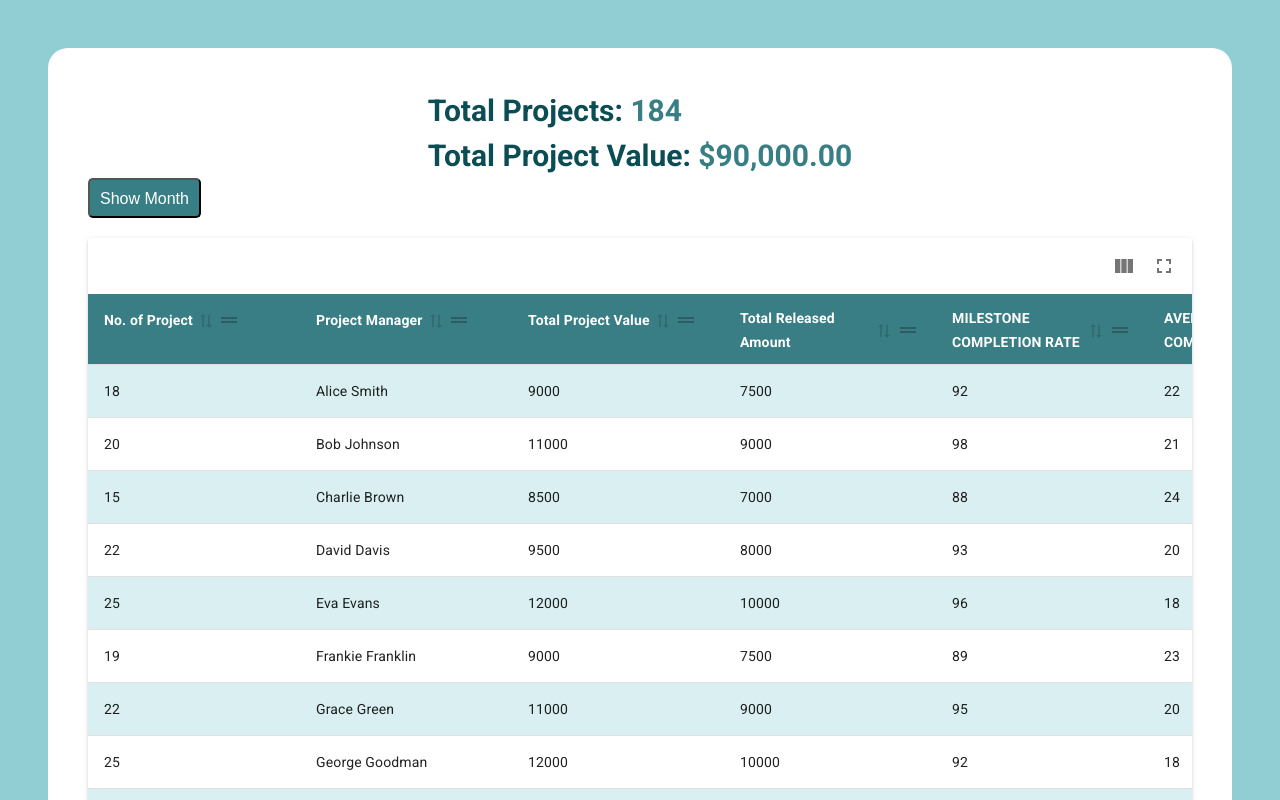
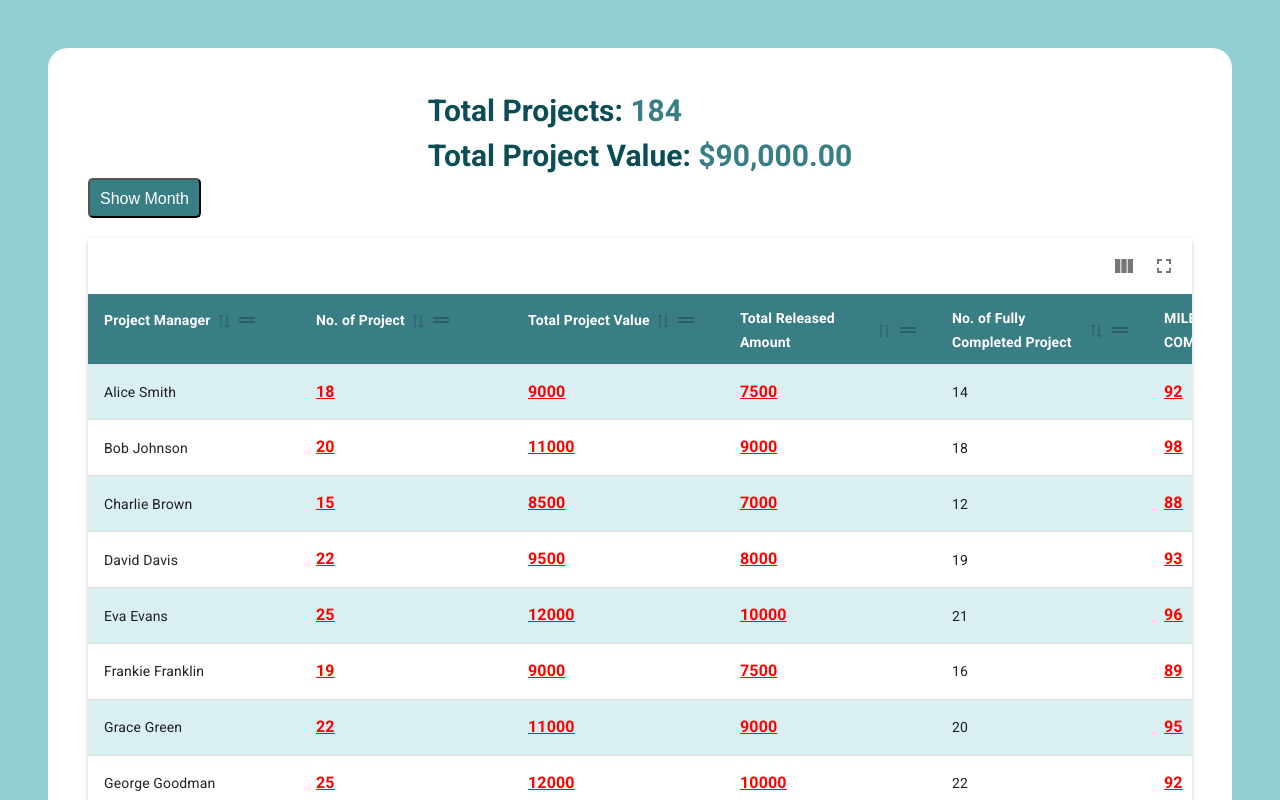
Before and after one commit to tanvirmitul1/draggable-table, a React (Vite) app: page / in a window 1280 px wide. Shown: the top 800 px of the page. Built offline with nearby package versions, Linux system fonts and the light colour scheme.

Commit message:
primary table fix

```diff
--- a/src/components/PrimaryTable.jsx
+++ b/src/components/PrimaryTable.jsx
@@ -1,3 +1,4 @@
+/* eslint-disable react/prop-types */
 /* eslint-disable no-unused-vars */
 import { useMemo, useState } from "react";
 import {
@@ -16,39 +17,110 @@ const PrimaryTable = () => {
   const columns = useMemo(
     () => [
       {
-        accessorKey: "numberOfProjects",
-        header: "No. of Project",
-        enableHiding: true,
-      },
-      {
         accessorKey: "projectManager",
         header: "Project Manager",
       },
       {
+        accessorKey: "numberOfProjects",
+        header: "No. of Project",
+        Cell: ({ cell }) => (
+          <a
+            style={{
+              color: "red",
+              fontWeight: "bold",
+              textDecoration: "underline",
+              fontSize: "16px",
+            }}
+          >
+            {cell.row.original.numberOfProjects}
+          </a>
+        ),
+      },
+
+      {
         accessorKey: "totalProjectValue",
         header: "Total Project Value",
+        Cell: ({ cell }) => (
+          <a
+            style={{
+              color: "red",
+              fontWeight: "bold",
+              textDecoration: "underline",
+              fontSize: "16px",
+            }}
+          >
+            {cell.row.original.totalProjectValue}
+          </a>
+        ),
       },
       {
         accessorKey: "totalReleasedAmount",
         header: "Total Released Amount",
+        Cell: ({ cell }) => (
+          <a
+            style={{
+              color: "red",
+              fontWeight: "bold",
+              textDecoration: "underline",
+              fontSize: "16px",
+            }}
+          >
+            {cell.row.original.totalReleasedAmount}
+          </a>
+        ),
+      },
+      {
+        accessorKey: "numberOfFullyCompletedProjects",
+        header: "No. of Fully Completed Project",
       },
       {
         accessorKey: "milestoneCompletionRate",
         header: "MILESTONE COMPLETION RATE",
+        Cell: ({ cell }) => (
+          <a
+            style={{
+              color: "red",
+              fontWeight: "bold",
+              textDecoration: "underline",
+              fontSize: "16px",
+            }}
+          >
+            {cell.row.original.milestoneCompletionRate}
+          </a>
+        ),
       },
       {
         accessorKey: "averageProjectCompletionTime",
         header: "AVERAGE PROJECT COMPLETION TIME",
-      },
-
-      {
-        accessorKey: "numberOfFullyCompletedProjects",
-        header: "No. of Fully Completed Project",
+        Cell: ({ cell }) => (
+          <a
+            style={{
+              color: "red",
+              fontWeight: "bold",
+              textDecoration: "underline",
+              fontSize: "16px",
+            }}
+          >
+            {cell.row.original.averageProjectCompletionTime}
+          </a>
+        ),
       },
 
       {
         accessorKey: "projectCompletionRate",
         header: "Project Completion Rate",
+        Cell: ({ cell }) => (
+          <a
+            style={{
+              color: "red",
+              fontWeight: "bold",
+              textDecoration: "underline",
+              fontSize: "16px",
+            }}
+          >
+            {cell.row.original.projectCompletionRate}
+          </a>
+        ),
       },
     ],
     []
```
